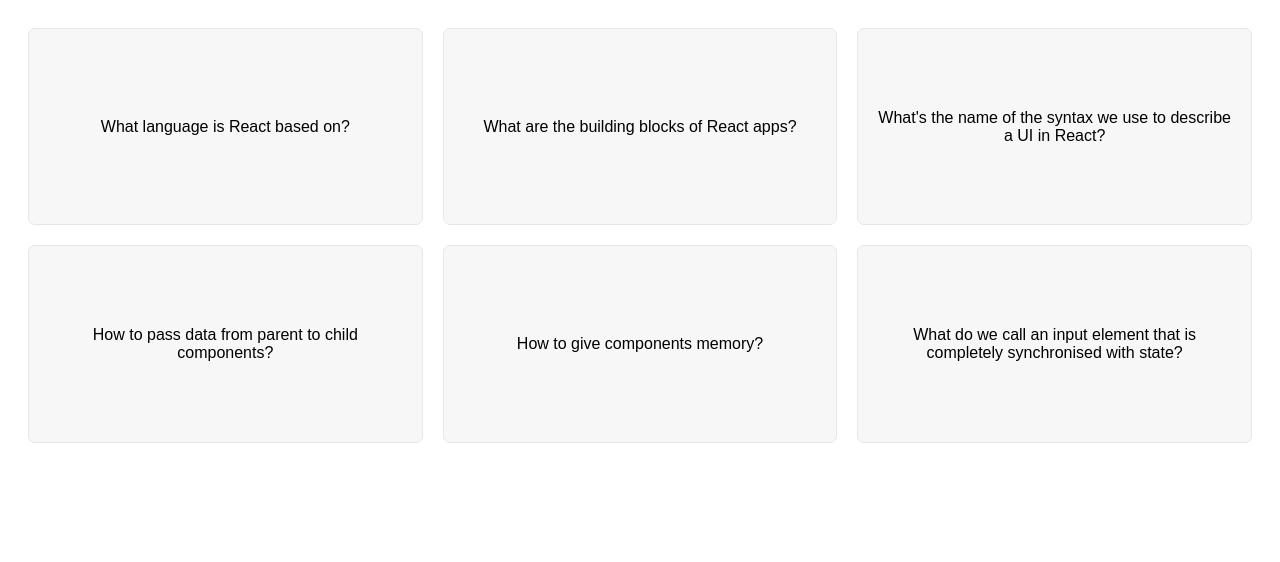
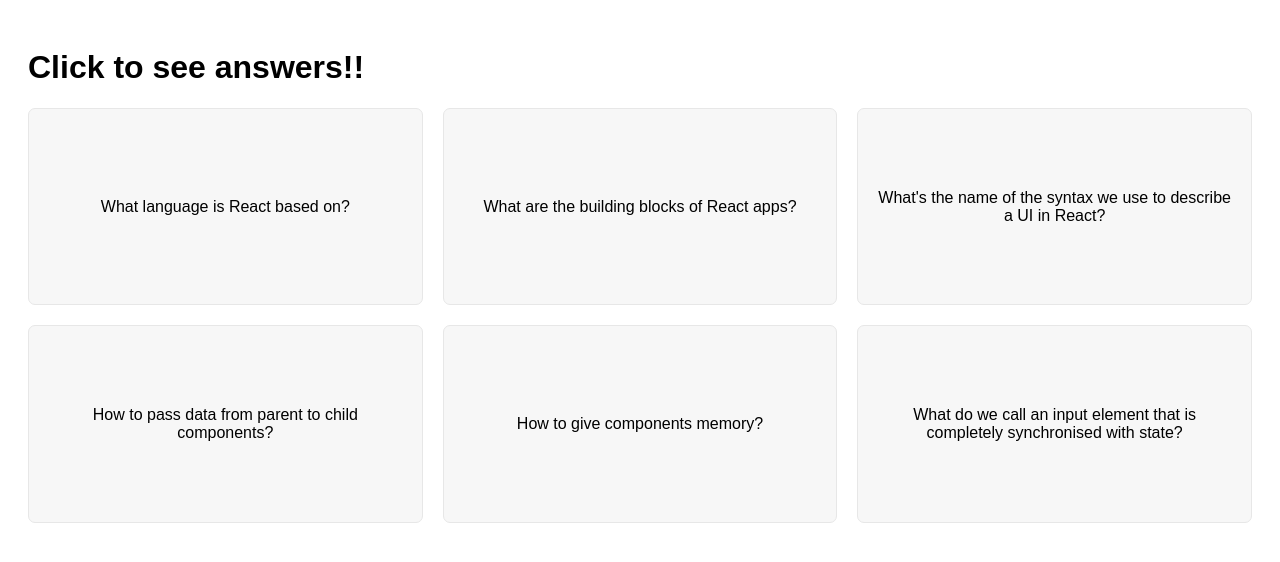
Before and after one commit to nehalskdev/flash-card, a React (Vite) app: page / in a window 1280 px wide. Shown: the top 562 px of the page. Built offline with nearby package versions, Linux system fonts and the light colour scheme.

Commit message:
added a header

```diff
--- a/src/App.jsx
+++ b/src/App.jsx
@@ -3,6 +3,7 @@
 export default function App() {
   return (
     <div className="App">
+      <Header />
       <FlashCards />
     </div>
   );
@@ -42,6 +43,10 @@
   },
 ];
 
+function Header() {
+  return <h1 className="header">Click to see answers!!</h1>;
+}
+
 function FlashCards() {
   const [selectedId, setSelectedId] = useState(null);
 
```
